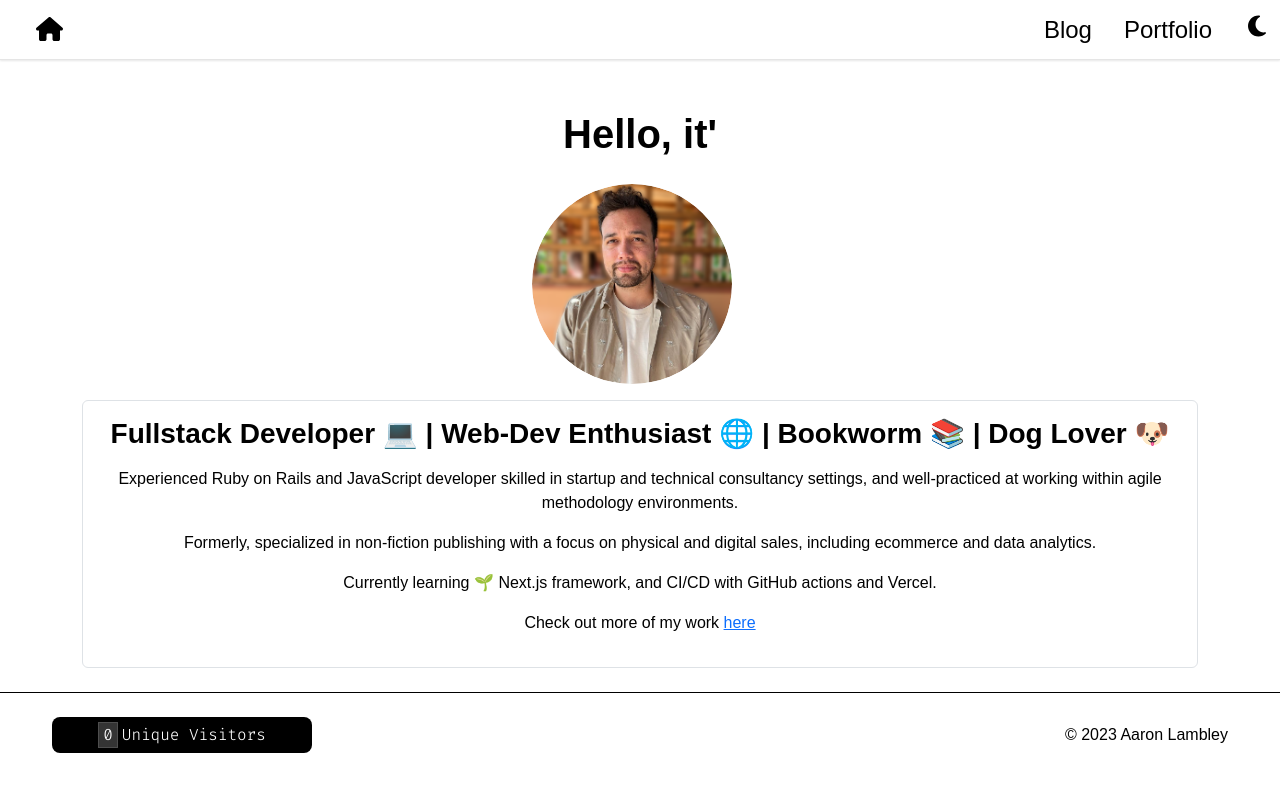
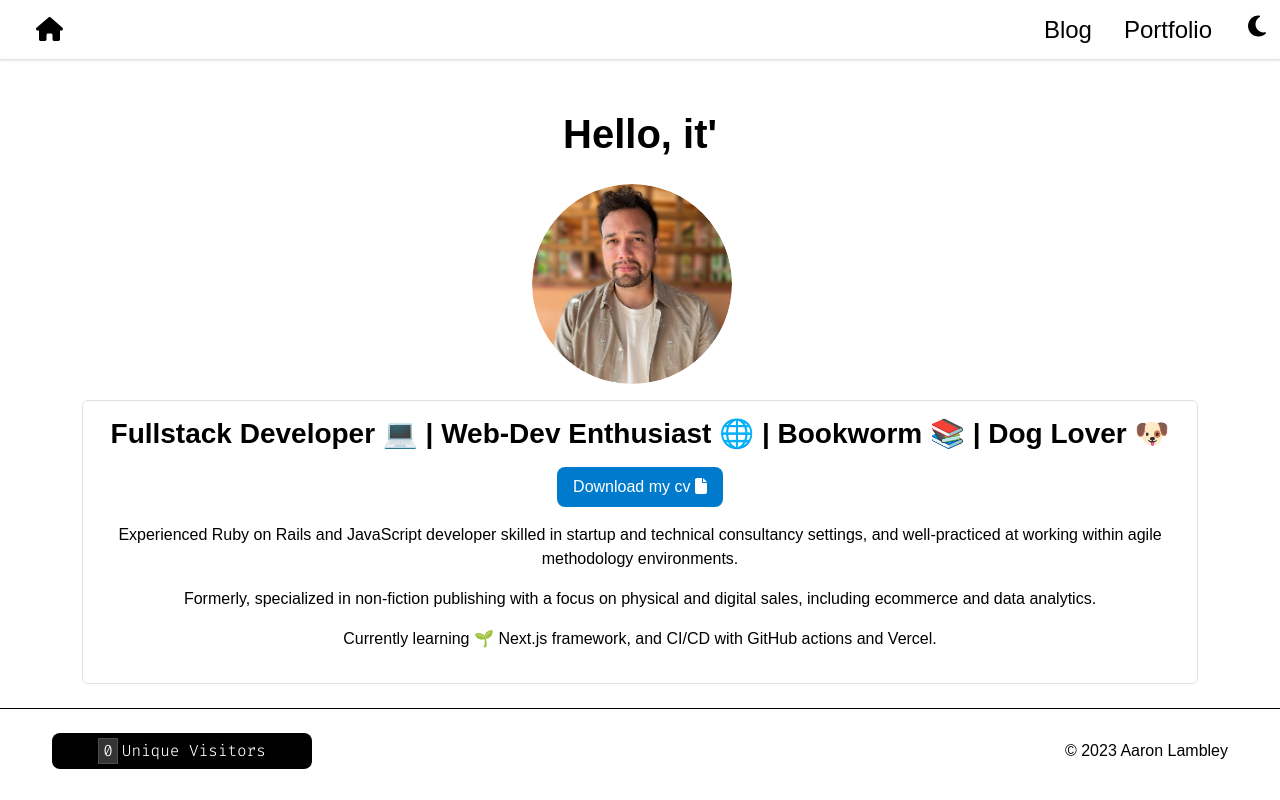
Before and after one commit to lambley/portfolio, a Next.js app: page / in a window 1280 px wide. Built offline with nearby package versions, Linux system fonts and the light colour scheme; no server answers.

Commit message:
add cv download link

```diff
--- a/src/pages/index.tsx
+++ b/src/pages/index.tsx
@@ -3,8 +3,12 @@ import Container from "react-bootstrap/Container";
 import Image from "next/image";
 import Typewriter from "@/components/Typewriter";
 import Link from "next/link";
+import { FontAwesomeIcon } from "@fortawesome/react-fontawesome";
+import { faFile } from "@fortawesome/free-solid-svg-icons";
 
 const HomePage = (): JSX.Element => {
+  const [isHovered, setIsHovered] = useState(false);
+
   return (
     <Container className="py-4">
       <Typewriter
@@ -30,6 +34,17 @@ const HomePage = (): JSX.Element => {
             Fullstack Developer 💻 | Web-Dev Enthusiast 🌐 | Bookworm 📚 | Dog
             Lover 🐶
           </h3>
+          <div className="download-wrapper my-3">
+            <a
+              className="download-cta"
+              href="https://drive.google.com/file/d/194XBRNsES3pMPA1mUcaNdOOpsbNHh7P0/view?usp=drive_link"
+              onMouseOver={() => setIsHovered(true)}
+              onMouseLeave={() => setIsHovered(false)}
+              target="blank"
+            >
+              Download my cv <FontAwesomeIcon icon={faFile} bounce={isHovered} />
+            </a>
+          </div>
           <p className="text-center">
             Experienced Ruby on Rails and JavaScript developer skilled in
             startup and technical consultancy settings, and well-practiced at
@@ -43,9 +58,6 @@ const HomePage = (): JSX.Element => {
             Currently learning 🌱 Next.js framework, and CI/CD with GitHub
             actions and Vercel.
           </p>
-          <p className="text-center my-3">
-            Check out more of my work <Link href={"/portfolio"}>here</Link>
-          </p>
         </div>
       </div>
     </Container>
--- a/src/styles/home.css
+++ b/src/styles/home.css
@@ -2,3 +2,32 @@
   border-radius: 50%;
   object-fit: cover;
 }
+
+.download-wrapper {
+  display: flex;
+  flex-direction: column;
+  align-items: center;
+  justify-content: center;
+  margin: 0 auto;
+}
+
+.download-cta {
+  background: var(--cta);
+  color: var(--button-text-color);
+  text-decoration: none;
+  padding: 8px 16px;
+  border-radius: 8px;
+}
+
+.download-cta:hover {
+  background-color: var(--cta-hover);
+  transition: background-color 0.5s ease-in-out;
+  transform: translateY(-5px);
+  box-shadow: var(--hover-shadow);
+}
+
+.download-cta:active {
+  transform: translateY(0px);
+  transition: transform 0.5s ease-in-out;
+  box-shadow: none;
+}
```
